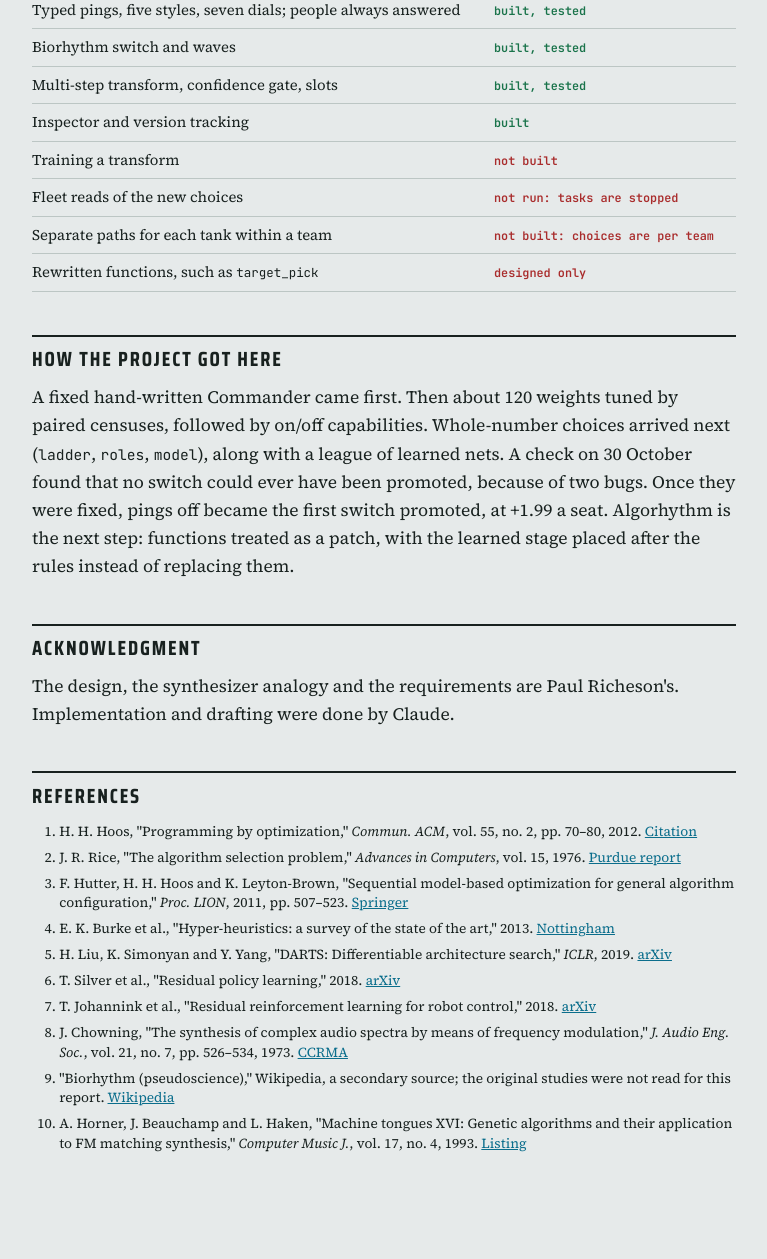
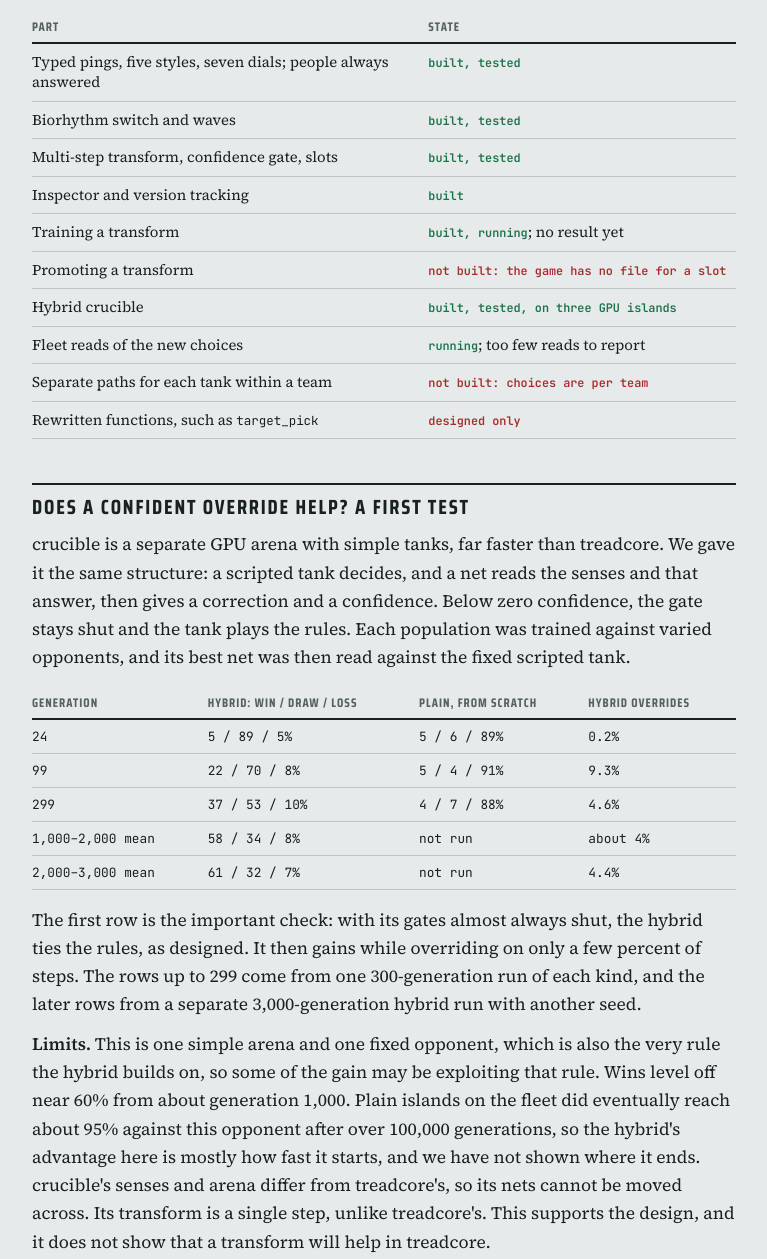
Before and after one commit to vonglurt/orrery, a plain HTML site: page docs/algorhythm.html in a window 1280 px wide. Shown: the part 5505-6764 px from the top of the page, without its empty margins (256-1023 px from the left). Before the commit the page ends 6736 px from the top, so only its background shows below. Drawn offline with Linux system fonts and the light colour scheme.

Commit message:
docs: Algorhythm's first test of confident overrides: a hybrid crucible ties the rules with its gates shut, then reaches about 60% wins and 8% losses at about 4% of steps overridden, with its limits stated
Co-Authored-By: Claude Opus 5.5 <noreply@anthropic.com>

```diff
--- a/docs/algorhythm.html
+++ b/docs/algorhythm.html
@@ -84,7 +84,7 @@ a { color: var(--cable); } a:focus-visible { outline: 2px solid var(--lit); outl
 </div></header>
 
 <main class="wrap"><div class="col">
-<div class="abstract"><b>Abstract.</b> Most game AI is improved by tuning numbers or by training a network. In Algorhythm, a person writes many interchangeable implementations of each decision, and simulation chooses among them. Whole-number switches select exactly one function, continuous weights adjust it, and a final learned transform may override its answer when confident. The structure runs on a nine-machine fleet in the tank game treadcore. All new layers are silent by default, confirmed by identical results on nine scenario families. No transform has been trained and the new choices have not been measured at full scale, so this report describes a working structure and does not claim stronger play.</div>
+<div class="abstract"><b>Abstract.</b> Most game AI is improved by tuning numbers or by training a network. In Algorhythm, a person writes many interchangeable implementations of each decision, and simulation chooses among them. Whole-number switches select exactly one function, continuous weights adjust it, and a final learned transform may override its answer when confident. The structure runs on a nine-machine fleet in the tank game treadcore. All new layers are silent by default, confirmed by identical results on nine scenario families. In a separate, simple GPU arena, a hybrid net that starts at the rules reached about 60% wins and 8% losses against those rules after 1,000 generations, overriding them on about 4% of steps. In treadcore itself, no transform has finished training and the new choices have not been measured at full scale, so we do not claim stronger play there.</div>
 
 <h2>The idea</h2>
 <p>A normal parameter tuner changes how a function behaves. It cannot change which function runs. Paul Richeson's design adds that second axis, and takes its model from an analogue FM synthesizer.</p>
@@ -171,11 +171,26 @@ if confidence &gt;= patch_confidence:  move the rules' point</pre>
 <tr><td>Biorhythm switch and waves</td><td><span class="state y">built, tested</span></td></tr>
 <tr><td>Multi-step transform, confidence gate, slots</td><td><span class="state y">built, tested</span></td></tr>
 <tr><td>Inspector and version tracking</td><td><span class="state y">built</span></td></tr>
-<tr><td>Training a transform</td><td><span class="state n">not built</span></td></tr>
-<tr><td>Fleet reads of the new choices</td><td><span class="state n">not run: tasks are stopped</span></td></tr>
+<tr><td>Training a transform</td><td><span class="state y">built, running</span>; no result yet</td></tr>
+<tr><td>Promoting a transform</td><td><span class="state n">not built: the game has no file for a slot</span></td></tr>
+<tr><td>Hybrid crucible</td><td><span class="state y">built, tested, on three GPU islands</span></td></tr>
+<tr><td>Fleet reads of the new choices</td><td><span class="state y">running</span>; too few reads to report</td></tr>
 <tr><td>Separate paths for each tank within a team</td><td><span class="state n">not built: choices are per team</span></td></tr>
 <tr><td>Rewritten functions, such as <code>target_pick</code></td><td><span class="state n">designed only</span></td></tr>
 </table></div>
+
+<h2>Does a confident override help? A first test</h2>
+<p>crucible is a separate GPU arena with simple tanks, far faster than treadcore. We gave it the same structure: a scripted tank decides, and a net reads the senses and that answer, then gives a correction and a confidence. Below zero confidence, the gate stays shut and the tank plays the rules. Each population was trained against varied opponents, and its best net was then read against the fixed scripted tank.</p>
+<div class="scroll"><table>
+<tr><th>Generation</th><th>Hybrid: win / draw / loss</th><th>Plain, from scratch</th><th>Hybrid overrides</th></tr>
+<tr><td class="n">24</td><td class="n">5 / 89 / 5%</td><td class="n">5 / 6 / 89%</td><td class="n">0.2%</td></tr>
+<tr><td class="n">99</td><td class="n">22 / 70 / 8%</td><td class="n">5 / 4 / 91%</td><td class="n">9.3%</td></tr>
+<tr><td class="n">299</td><td class="n">37 / 53 / 10%</td><td class="n">4 / 7 / 88%</td><td class="n">4.6%</td></tr>
+<tr><td class="n">1,000&ndash;2,000 mean</td><td class="n">58 / 34 / 8%</td><td class="n">not run</td><td class="n">about 4%</td></tr>
+<tr><td class="n">2,000&ndash;3,000 mean</td><td class="n">61 / 32 / 7%</td><td class="n">not run</td><td class="n">4.4%</td></tr>
+</table></div>
+<p>The first row is the important check: with its gates almost always shut, the hybrid ties the rules, as designed. It then gains while overriding on only a few percent of steps. The rows up to 299 come from one 300-generation run of each kind, and the later rows from a separate 3,000-generation hybrid run with another seed.</p>
+<p><b>Limits.</b> This is one simple arena and one fixed opponent, which is also the very rule the hybrid builds on, so some of the gain may be exploiting that rule. Wins level off near 60% from about generation 1,000. Plain islands on the fleet did eventually reach about 95% against this opponent after over 100,000 generations, so the hybrid's advantage here is mostly how fast it starts, and we have not shown where it ends. crucible's senses and arena differ from treadcore's, so its nets cannot be moved across. Its transform is a single step, unlike treadcore's. This supports the design, and it does not show that a transform will help in treadcore.</p>
 
 <h2>How the project got here</h2>
 <p>A fixed hand-written Commander came first. Then about 120 weights tuned by paired censuses, followed by on/off capabilities. Whole-number choices arrived next (<code>ladder</code>, <code>roles</code>, <code>model</code>), along with a league of learned nets. A check on 30 October found that no switch could ever have been promoted, because of two bugs. Once they were fixed, pings off became the first switch promoted, at +1.99 a seat. Algorhythm is the next step: functions treated as a patch, with the learned stage placed after the rules instead of replacing them.</p>
```
Also changed, not shown: docs/algorhythm-lab-report.html (+2 -2 lines), 1 other file.
